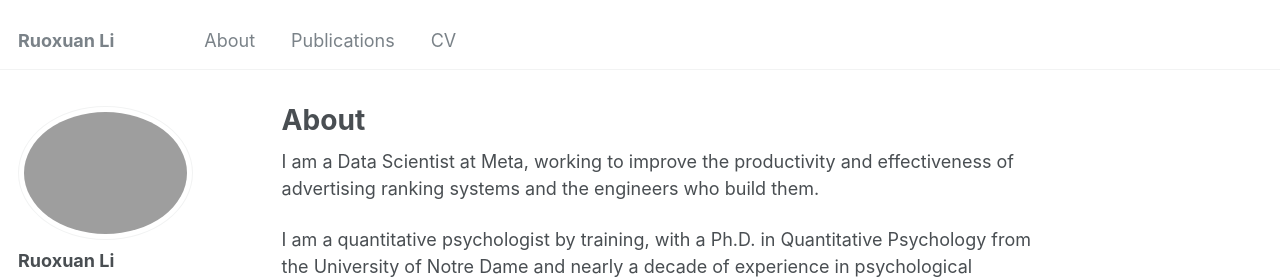
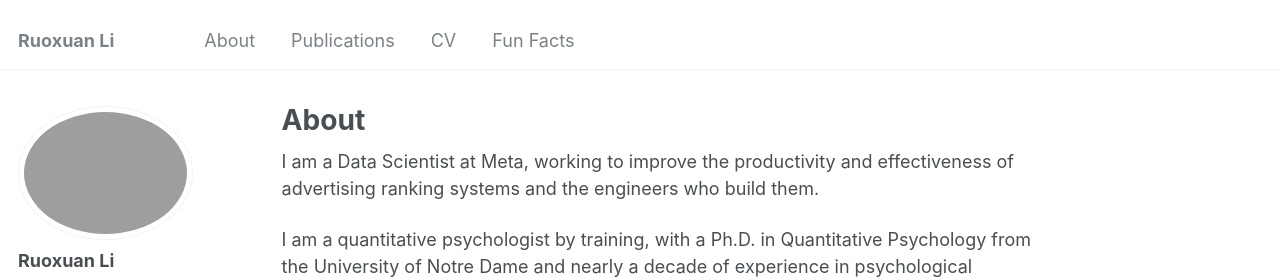
Before and after one commit to Ruoxuan-Li-Roxanne/Ruoxuan-Li-Roxanne.github.io, a Jekyll site: the page built from _pages/about.md, in a window 1280 px wide. Shown: the top 279 px of the page. Built offline with Jekyll 4.4.1, drawn with Linux system fonts in a browser that asks for light colours; some web fonts are replaced.

Commit message:
Restore Fun Facts navigation
Add the original Fun Facts page back to the main navigation.

```diff
--- a/_data/navigation.yml
+++ b/_data/navigation.yml
@@ -8,3 +8,6 @@ main:
 
   - title: "CV"
     url: /cv/
+
+  - title: "Fun Facts"
+    url: /funfacts/
```
